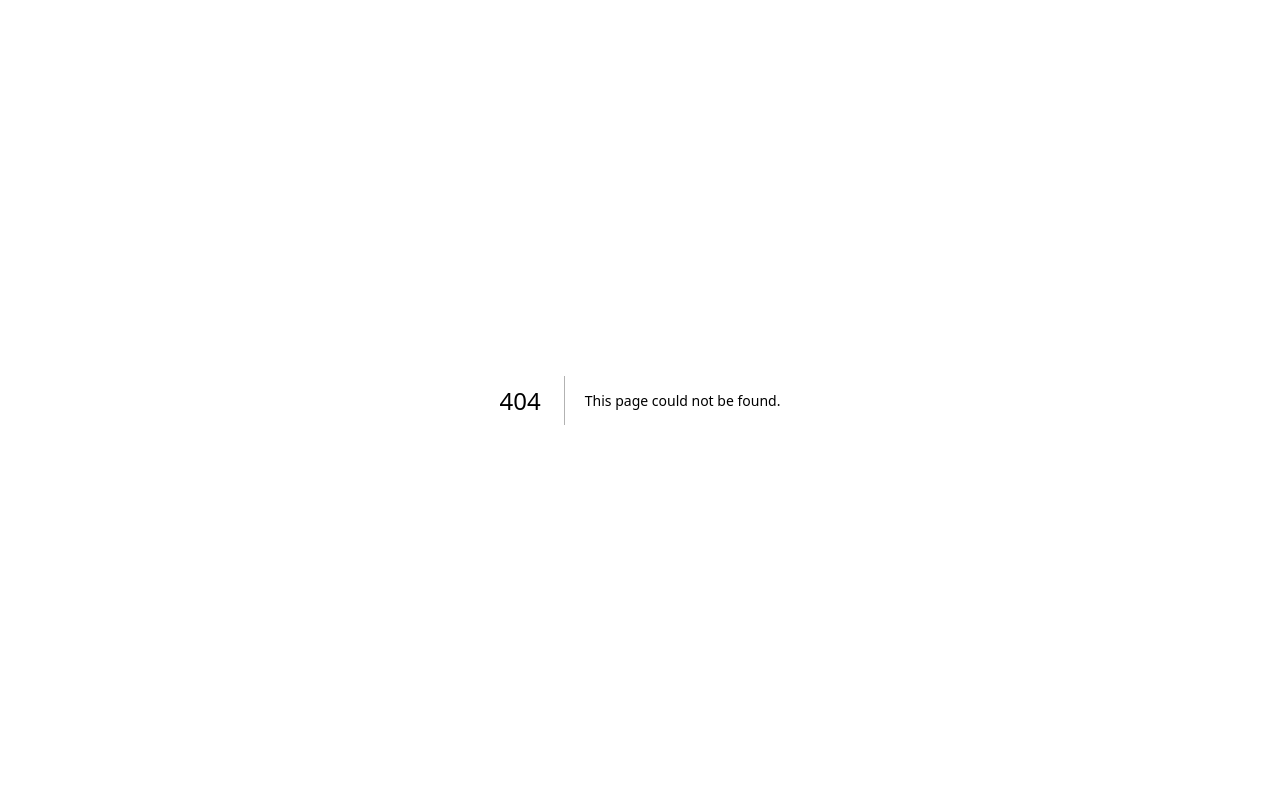
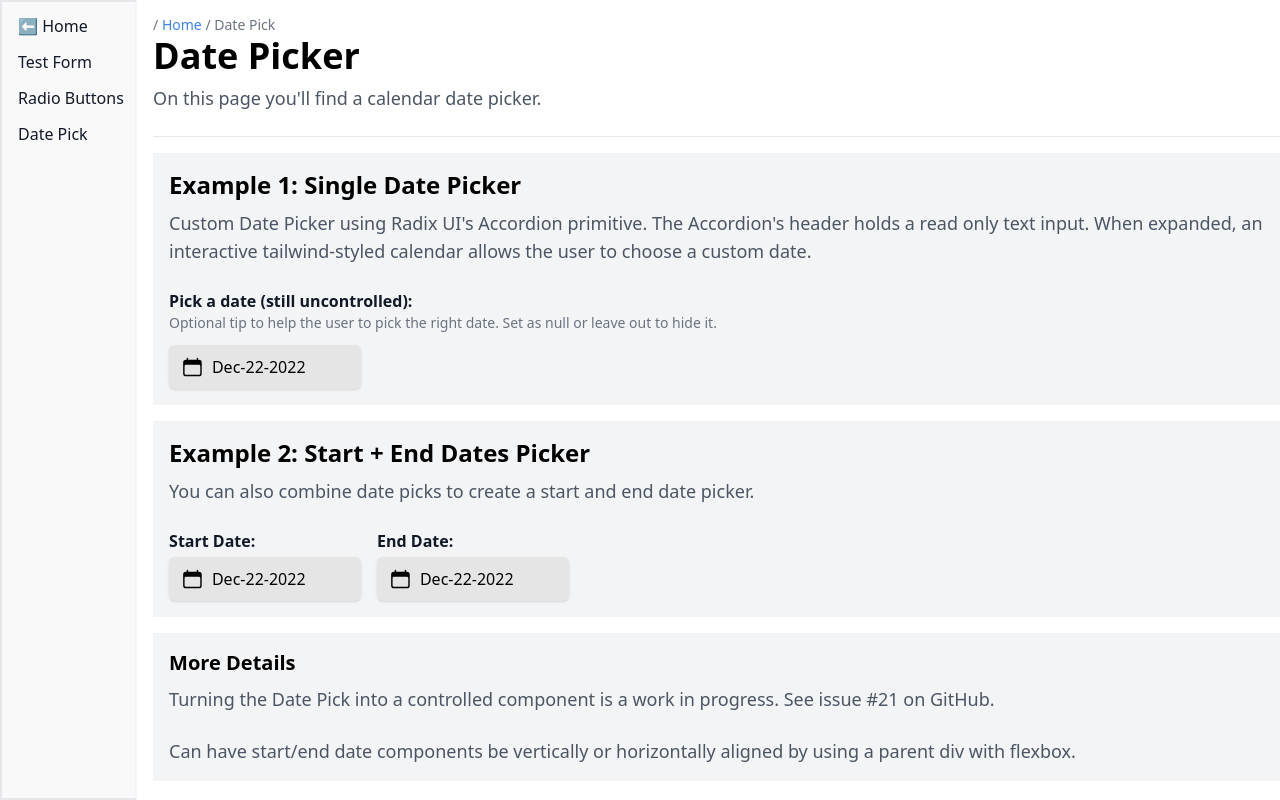
Before and after one commit to tayv/Project-Bubblegum, a Next.js app: page /forms/date-pick-article in a window 1280 px wide. Before the commit this address had no page. Built offline with nearby package versions, Linux system fonts and the light colour scheme.

Commit message:
Improved article page plus added support for labels and tips

```diff
--- a/components/atoms/DatePick.tsx
+++ b/components/atoms/DatePick.tsx
@@ -4,6 +4,7 @@ import { ChevronDownIcon, ChevronUpDownIcon, ChevronUpIcon } from '@heroicons/re
 import { CalendarIcon, MinusIcon, ArrowRightIcon, ArrowLeftIcon } from '@heroicons/react/24/solid'
 import { InputProps } from '@atoms/Input'
 import InputLabel from '@atoms/InputLabelRadix'
+import Tip, { TipProps } from '@helpers/Tip'
 import * as Select from '@radix-ui/react-select'
 import * as Accordion from '@radix-ui/react-accordion'
 import {
@@ -26,7 +27,7 @@ export type DatePickProps = {
   endYearRange: number
 }
 
-const DatePick: FC<DatePickProps & InputProps> = ( { name , label, startYearRange, endYearRange } ) => {
+const DatePick: FC<DatePickProps & InputProps> = ( { name , label = null, tipText = null, startYearRange, endYearRange } ) => {
 
   let today = startOfToday() // a date-fns function that gets current date on user's machine
   let [selectedDay, setSelectedDay] = useState(today) // the day current selected by user
@@ -93,8 +94,9 @@ const DatePick: FC<DatePickProps & InputProps> = ( { name , label, startYearRang
   }
 
   return (
-  <>
-    <InputLabel type="standard" label="Pick a date: " htmlFor={name} />
+  <div>
+    { !!label && <InputLabel type="standard" label={label} htmlFor={name} /> }
+    { !!tipText && <Tip type="standard" text={tipText} /> }
     {/* Value and OnValueChange are required to toggle the open/close state of the Accordian when users clicks the header */}
     <Accordion.Root type="single" collapsible value={showCalendar} onValueChange={toggleCalendar} className="flex shrink" > {/* Flex shrink used since can't change Root styles like width using Data Attributes */}
       <Accordion.Item value={"CalendarOpen"} className="mt-1 ">
@@ -234,7 +236,7 @@ const DatePick: FC<DatePickProps & InputProps> = ( { name , label, startYearRang
         </Accordion.Content>
       </Accordion.Item>
     </Accordion.Root>
-  </>
+  </div>
 
   )
 }
--- a/components/atoms/DatePicker.tsx
+++ /dev/null
@@ -1,70 +0,0 @@
-import React, { FC, ChangeEvent, forwardRef, InputHTMLAttributes, DetailedHTMLProps} from 'react'
-import classNames from 'classnames'
-import { Control } from 'react-hook-form'
-import Tip, { TipProps } from '@components/helpers/Tip'
-import InputLabel, { InputLabelProps } from '@components/atoms/InputLabelRadix'
-
-
-// TYPES
-export type DatePickProps = {
-  name: string
-  label: InputLabelProps["label"]
-  tipText?: TipProps["text"]
-  exampleText?: TipProps["text"]
-  className?: string
-  placeholder?: string
-  children?: React.ReactElement
-
-  // RHF prop types
-  register?: any // react-hook-form: to register an input (not needed if using Controller)
-  rules?: Record<string, any> // react-hook-form: validation rules. Any object so used generic Record type.
-  control?: Control // react-hook-form: used by Controller. https://react-hook-form.com/ts/#Control
-}
-
-// // DYNAMIC STYLING
-//   // Using maps so full Tailwind classes can be seen for purging https://tailwindcss.com/docs/optimizing-for-production#writing-purgeable-html
-// const textAreaSizeMap: {[key in TextAreaSize]: string} = {
-//   standard: "py-2 px-3",
-//   large: "w-full py-3 px-4",
-// }
-
-// forwardRef so RHF can work properly in WrapperInput
-const DatePicker: FC<DatePickProps> = forwardRef<HTMLInputElement, DatePickProps>(
-  (
-    {
-      name,
-      label,
-      min,
-      max = "2100-01-01", // To prevent bug where date picker allows 6 digit years
-      className = "", // to pass custom one-off styling
-      tipText = null,
-      exampleText = null,
-      children,
-      ...props
-    },
-    ref
-  ) => {
-    return (
-      <div className="max-w-sm">
-        <InputLabel htmlFor={name} type="standard" label={label} />
-        <input type="date" name={name} max="2100-12-31" min={min}/>
-      </div>
-
-    )
-  }
-)
-
-export default DatePicker
-
-// HELPFUL SOURCES
-
-// Type mapping
-  // https://learntypescript.dev/08/intro
-
-// FORWARDING REFS
-  // https://felixgerschau.com/react-forwardref-explained/
-  // https://blog.logrocket.com/cleaning-up-the-dom-with-forwardref-in-react/
-  // https://betterprogramming.pub/a-guide-to-working-with-forms-and-input-fields-in-react-403d64aaedf3
-
-// USING CLASSNAMES PACKAGE TO COMBINE & MAKE CONDITIONAL CLASSES
-  // https://nikitahl.com/how-to-assign-multiple-classes-in-react/
--- a/components/atoms/InputLabelRadix.tsx
+++ b/components/atoms/InputLabelRadix.tsx
@@ -3,7 +3,7 @@ import * as Label from '@radix-ui/react-label'
 
 export type InputLabelProps = {
     type: "standard" | "checkbox"
-    label: string
+    label: string | null
     htmlFor: string
     children?: ReactNode
 }
--- a/components/helpers/Tip.tsx
+++ b/components/helpers/Tip.tsx
@@ -1,12 +1,12 @@
 import { FC, ReactNode } from 'react'
 
 export type TipProps = {
-    type: "example" | "standard",
+    type?: "example" | "standard",
     text: string | null
 }
 
 const Tip: FC<TipProps> = ({
-    type,
+    type = "standard",
     text,
     ...props
 }) => {
--- a/components/layout/SideNav.tsx
+++ b/components/layout/SideNav.tsx
@@ -53,8 +53,8 @@ const SideNav: FC<SideNavProps> = ({
                 </a>
               </li>
               <li>
-                <a href="/forms/date-picker" className="flex items-center p-1 text-base font-normal text-gray-900 rounded-lg hover:bg-gray-300">
-                  <span className="flex-1 ml-2 whitespace-nowrap">Date Picker</span>
+                <a href="/forms/date-pick-article" className="flex items-center p-1 text-base font-normal text-gray-900 rounded-lg hover:bg-gray-300">
+                  <span className="flex-1 ml-2 whitespace-nowrap">Date Pick</span>
                 </a>
               </li>
             </ul>
--- /dev/null
+++ b/pages/forms/date-pick-article.tsx
@@ -0,0 +1,100 @@
+import LayoutContainerSide from '@components/layout/LayoutContainerSide'
+import Breadcrumbs from '@components/layout/Breadcrumbs'
+import Heading from '@components/layout/Heading'
+import Paragraph from '@components/layout/Paragraph'
+import { FC } from 'react'
+import { useForm } from 'react-hook-form'
+import Section from '@components/layout/Section'
+import DatePick from '@atoms/DatePick'
+
+// data for Breadcrumbs
+const crumbs = [
+  {
+    text: "Home",
+    path: "/",
+    currentPg: false,
+  }, {
+    text: "Date Pick",
+    path: "/",
+    currentPg: true,
+  }
+]
+
+const DatePickerPage: FC = () => {
+  const { control } = useForm() // needed to remove the RHF prop type error
+  return (
+  <>
+    <LayoutContainerSide>
+      <Breadcrumbs crumbs={crumbs} />
+      <Heading text="Date Picker" size="h1" type="primary"/>
+      <Paragraph text="On this page you'll find a calendar date picker." size="standard" type="primary" />
+      <br />
+      <hr />
+
+      <Section id="SingleDatePickExample" style="standard">
+        <Heading text="Example 1: Single Date Picker" size="h2" type="primary"/>
+        <Paragraph
+          text="Custom Date Picker using Radix UI's Accordion primitive. The Accordion's header holds a read only text input. When expanded, an interactive tailwind-styled calendar allows the user to choose a custom date."
+          size="standard"
+          type="primary"
+        />
+        <br />
+        <DatePick
+          name="exampleSingleDatePick"
+          label={"Pick a date (still uncontrolled):" }
+          tipText="Optional tip to help the user to pick the right date. Set as null or leave out to hide it."
+          control={control} // doesn't do anything yet
+          startYearRange={1992}
+          endYearRange={2025}
+        />
+      </Section>
+
+      <Section id="multiDatePickExample" style="standard">
+        <Heading text="Example 2: Start + End Dates Picker" size="h2" type="primary"/>
+        <Paragraph
+          text="You can also combine date picks to create a start and end date picker."
+          size="standard"
+          type="primary"
+        />
+        <br />
+        <div className="inline-flex flex-wrap gap-4">
+          <DatePick
+            name="exampleStartDatePick"
+            label={"Start Date:" }
+            tipText={null}
+            control={control} // doesn't do anything yet
+            startYearRange={1992}
+            endYearRange={2025}
+          />
+          <DatePick
+            name="exampleEndDatePick"
+            label={"End Date:" }
+            tipText={null}
+            control={control} // doesn't do anything yet
+            startYearRange={1992}
+            endYearRange={2025}
+          />
+        </div>
+      </Section>
+
+      <Section id="datePickDetails" style="standard">
+        <Heading text="More Details" size="h3" type="primary"/>
+          <Paragraph
+            text={"Turning the Date Pick into a controlled component is a work in progress. See issue #21 on GitHub."}
+            size="standard"
+            type="primary"
+          />
+          <br/>
+          <Paragraph
+            text="Can have start/end date components be vertically or horizontally aligned by using a parent div with flexbox."
+            size="standard"
+            type="primary"
+          />
+      </Section>
+
+    </LayoutContainerSide>
+
+  </>
+  )
+}
+export default DatePickerPage
--- a/pages/forms/date-picker.tsx
+++ /dev/null
@@ -1,63 +0,0 @@
-import LayoutContainerSide from '@components/layout/LayoutContainerSide'
-import Breadcrumbs from '@components/layout/Breadcrumbs'
-import Heading from '@components/layout/Heading'
-import Paragraph from '@components/layout/Paragraph'
-import { FC, useEffect, useState } from 'react'
-import { useForm } from 'react-hook-form'
-import Section from '@components/layout/Section'
-import DatePicker from '@atoms/DatePicker'
-import DatePick from '@atoms/DatePick'
-
-// data for Breadcrumbs
-const crumbs = [
-  {
-    text: "Home",
-    path: "/",
-    currentPg: false,
-  }, {
-    text: "Date Picker",
-    path: "/",
-    currentPg: true,
-  }
-]
-
-const DatePickerPage: FC = () => {
-  const { control } = useForm() // needed to remove the RHF prop type error
-  return (
-  <>
-    <LayoutContainerSide>
-      <Breadcrumbs crumbs={crumbs} />
-      <Heading text="Date Picker" size="h1" type="primary"/>
-      <Paragraph text="This page shows date pickers and calendars" size="standard" type="primary" />
-      <br />
-      <hr />
-      <Section id="datepick" style="standard">
-        <Heading text="HTML5: Date Picker" size="h3" type="primary"/>
-        <Paragraph text="This html5 date picker has basic formatting functionality but will appear inconsistently across devices and browsers" size="standard" type="primary" />
-        <br />
-        <DatePicker name="testhtmldatepick" label="HTML5 Date Picker:" />
-      </Section>
-
-      <Section id="dates" style="standard">
-        <Heading text="Custom Date Picker" size="h2" type="primary"/>
-        <Paragraph
-          text="Custom Date Picker using tailwind styled calendar and a read-only input field"
-          size="standard"
-          type="primary"
-        />
-        <br />
-        <DatePick
-          name="testcustomdatepick"
-          label="Pick a date:"
-          control={control}
-          startYearRange={1992}
-          endYearRange={2025}
-        />
-      </Section>
-
-    </LayoutContainerSide>
-
-  </>
-  )
-}
-export default DatePickerPage
--- a/pages/forms/kitchen-sink.tsx
+++ b/pages/forms/kitchen-sink.tsx
@@ -3,7 +3,7 @@ import Heading from '@components/layout/Heading'
 import LayoutContainerSide from '@components/layout/LayoutContainerSide'
 import Paragraph from '@components/layout/Paragraph'
 import Link from 'next/link'
-import { Input } from '@components/atoms/Input'
+import Input from '@components/atoms/Input'
 
 export default function KitchenSink() {
   // data for Breadcrumbs
--- a/pages/forms/quiz-template.tsx
+++ b/pages/forms/quiz-template.tsx
@@ -15,7 +15,6 @@ import TemplateGeneric from '@components/products/producta/TemplateGeneric'
 import UpdateDocState from '@components/UpdateDocState'
 import WrapperTextArea from '@components/controlled-wrappers/WrapperTextArea'
 import WrapperSelect from '@components/controlled-wrappers/WrapperSelect'
-import DatePicker from '@atoms/DatePicker'
 import DatePick from '@atoms/DatePick'
 
 // data for Breadcrumbs
@@ -294,7 +293,7 @@ const QuizTemplate: FC = () => {
 
         <Section id="datepick" style="standard">
           <Heading text="Section Title: Date Picker" size="h3" type="primary"/>
-          <DatePicker name="datepicktest" label="This is a date picker" />
+          <DatePick name="datepicktest" label="This is a date picker (currently uncontrolled)" startYearRange={1990} endYearRange={2030} />
         </Section>
 
 
```
